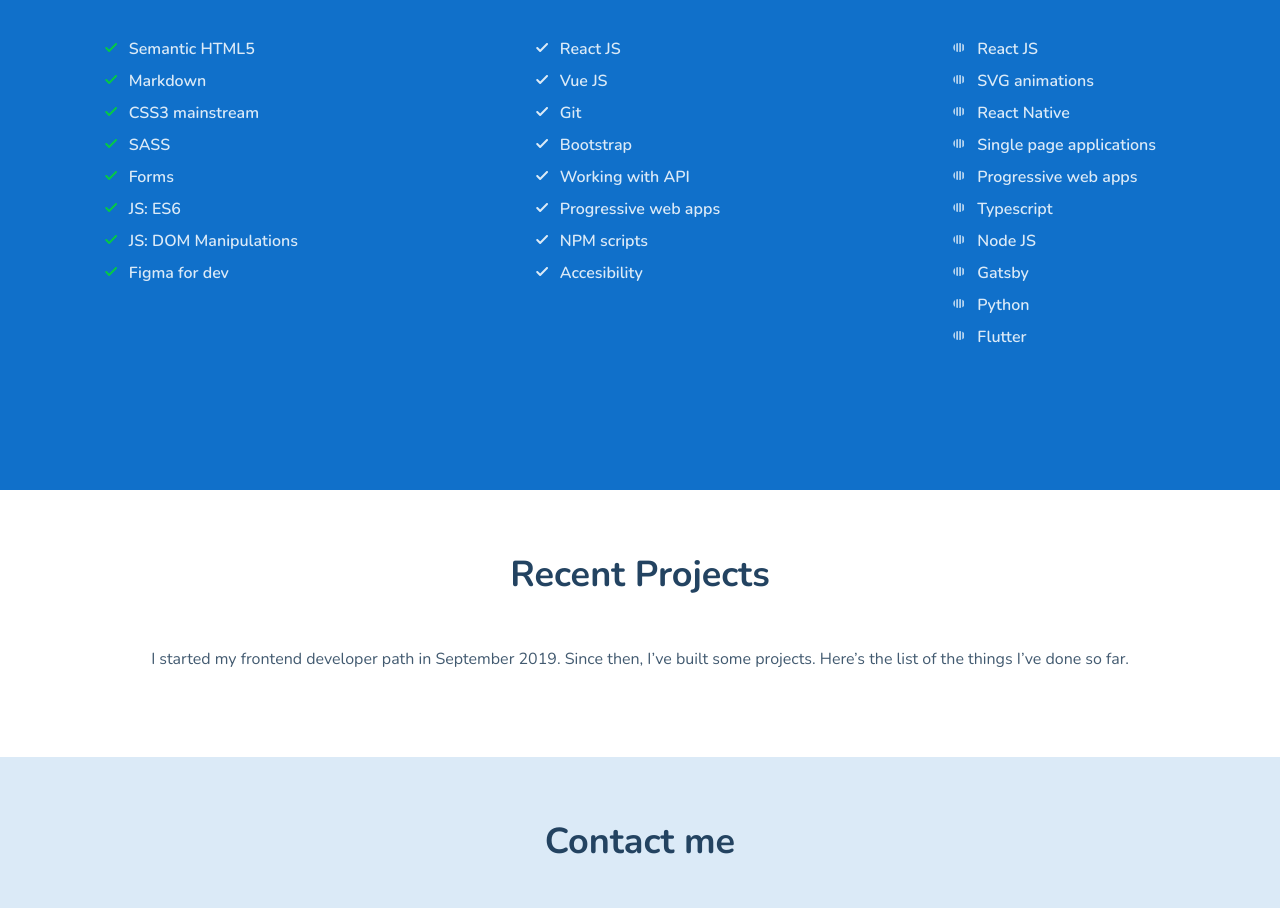
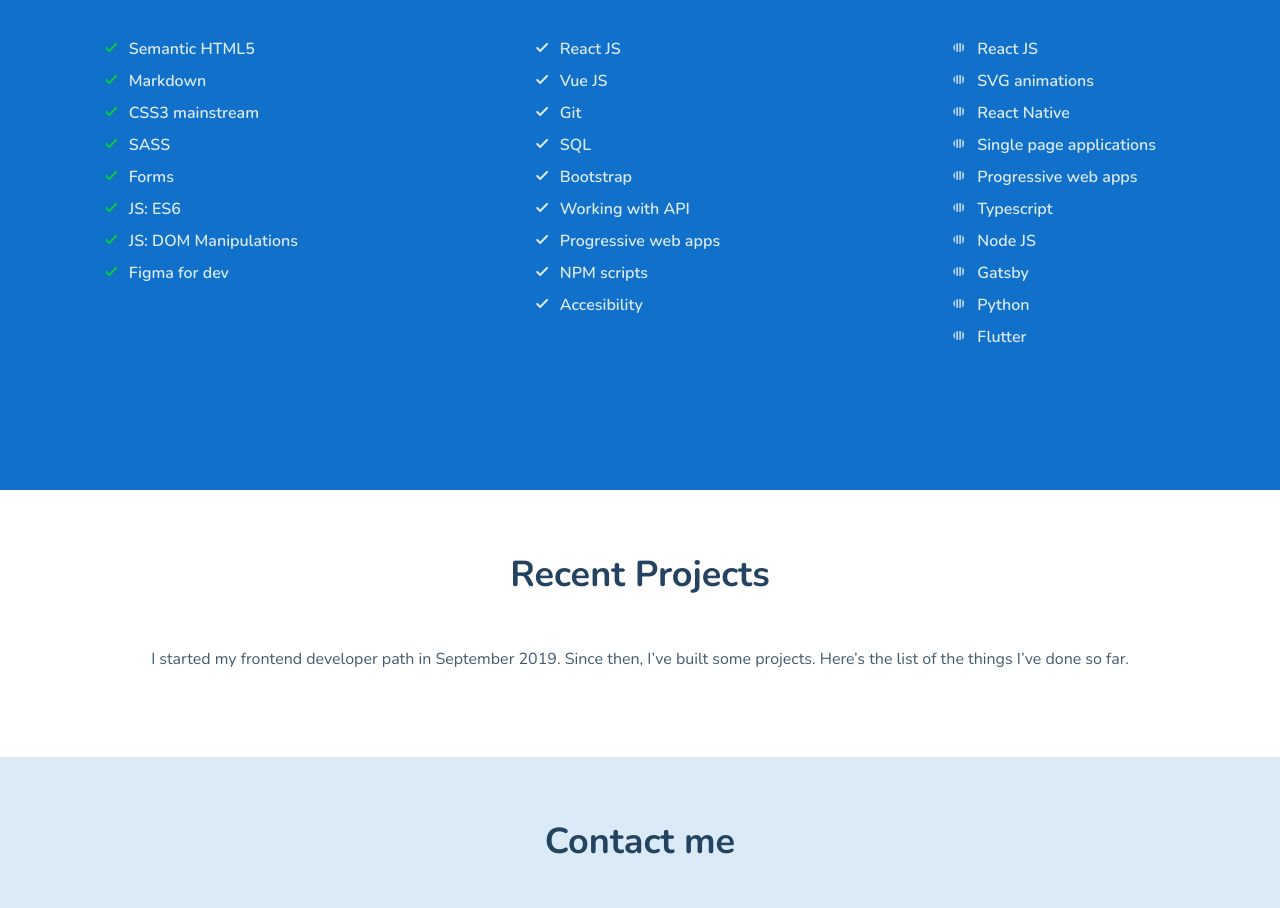
Before and after one commit to dziekonskik/WTF-PortfolioProject, a website built with webpack: page src/pages/index.html in a window 1280 px wide. Shown: the part 1080-1988 px from the top of the page. Built offline with nearby package versions, Linux system fonts and the light colour scheme; no server answers.

Commit message:
add SQL to know something about section

```diff
--- a/src/pages/index.html
+++ b/src/pages/index.html
@@ -87,6 +87,7 @@
             </li>
             <li class="skills__list__item skills__list__item--white">Vue JS</li>
             <li class="skills__list__item skills__list__item--white">Git</li>
+            <li class="skills__list__item skills__list__item--white">SQL</li>
             <li class="skills__list__item skills__list__item--white">
               Bootstrap
             </li>
```
